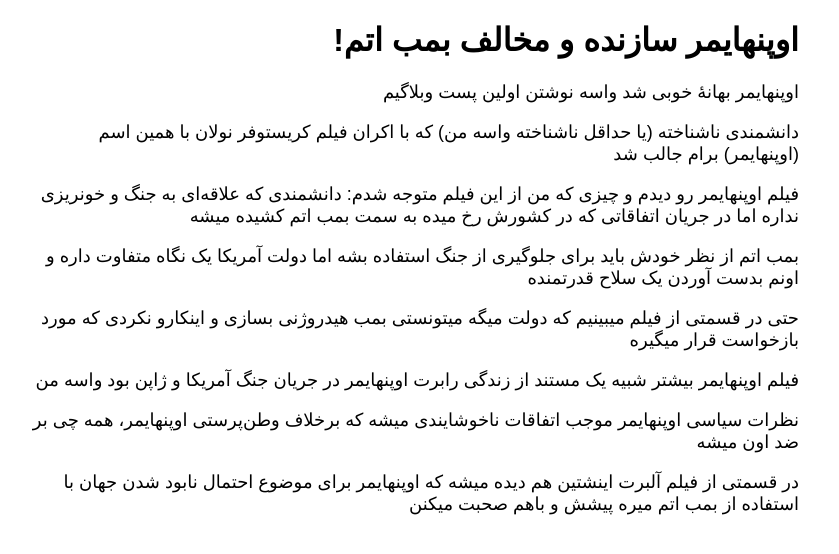
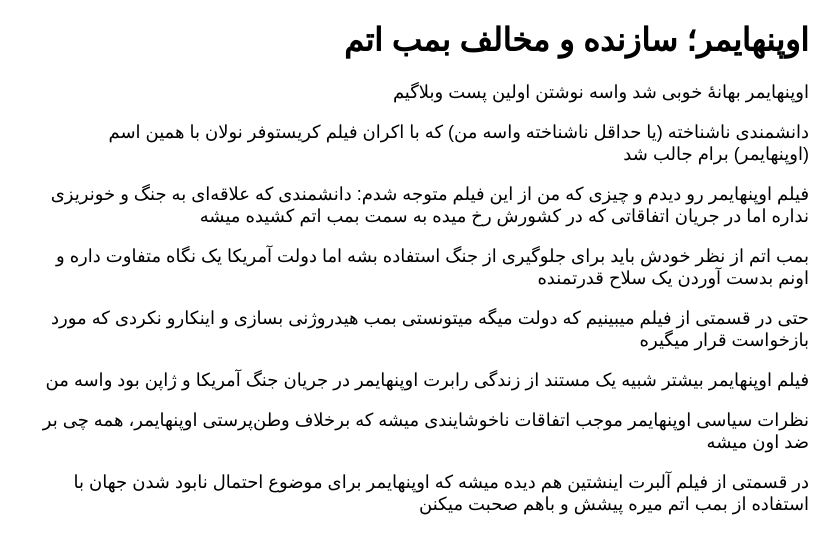
Before and after one commit to darkblog/darkblog.github.io, a Jekyll site: the page built from _posts/2023-8-7-1.md, in a window 1280 px wide. Shown: the top 554 px of the page, without its empty margins (352-1191 px from the left). Built offline with Jekyll 4.4.1, drawn with Linux system fonts in a browser that asks for light colours.

Commit message:
Update 2023-8-7-1.md

```diff
--- a/_posts/2023-8-7-1.md
+++ b/_posts/2023-8-7-1.md
@@ -1,6 +1,6 @@
 ---
 layout: post
-title: اوپنهایمر سازنده و مخالف بمب اتم!
+title: اوپنهایمر؛ سازنده و مخالف بمب اتم
 ---
 
 اوپنهایمر بهانهٔ خوبی شد واسه نوشتن اولین پست وبلاگیم
```
